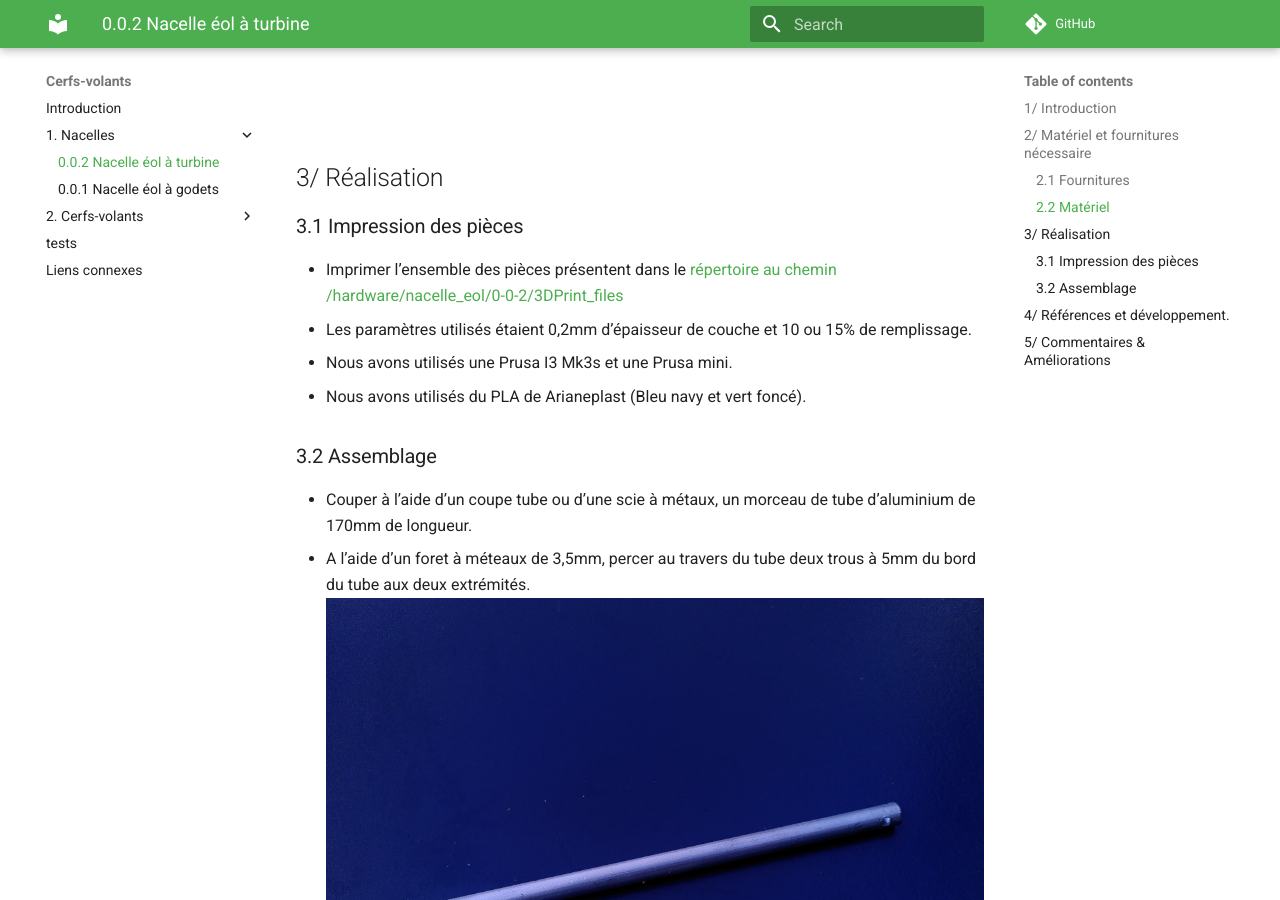
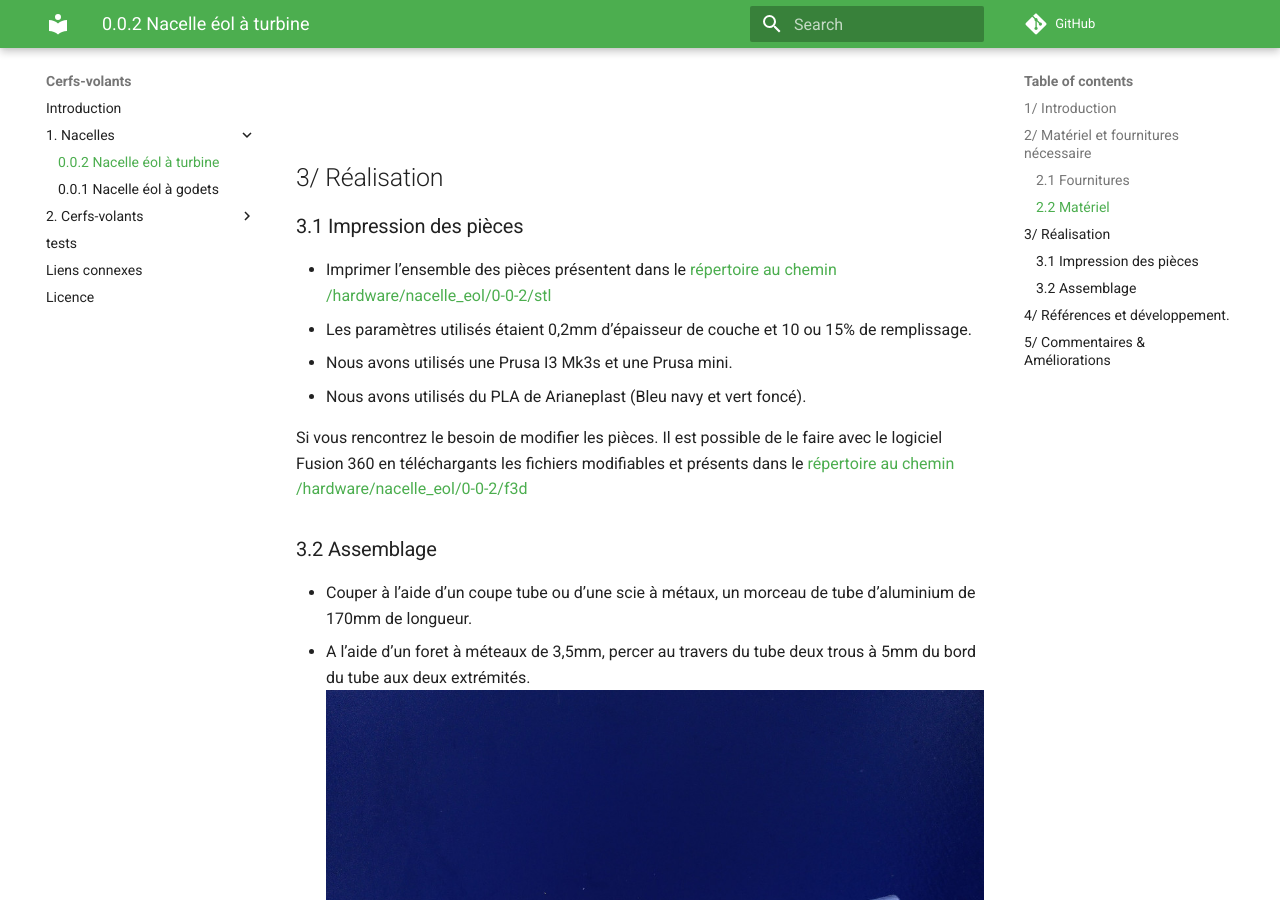
Before and after one commit to gheleguen/KiteAerialPhotography, an MkDocs documentation site: the page built from docs/nacelle_ugrinsky_fr.md, in a window 1280 px wide and 900 px high, scrolled down 1364 px. Built offline with MkDocs 1.6.1 and Material for MkDocs 9.7.7, drawn with Linux system fonts in a browser that asks for light colours; comment, search, counter and statistics services are not loaded.

Commit message:
ajout licence

```diff
--- a/docs/nacelle_ugrinsky_fr.md
+++ b/docs/nacelle_ugrinsky_fr.md
@@ -26,10 +26,12 @@ Il a été question sur cette dernière version de réduire les frottements et d
 </br></br>
 ## 3/ Réalisation
 ### 3.1 Impression des pièces
-- Imprimer l'ensemble des pièces présentent dans le [répertoire au chemin /hardware/nacelle_eol/0-0-2/3DPrint_files](https://github.com/gheleguen/KonkArLab_KAP_KiteAerialPhotography/tree/main/hardware/nacelle_eol/0-0-2/3DPrint_files)
+- Imprimer l'ensemble des pièces présentent dans le [répertoire au chemin /hardware/nacelle_eol/0-0-2/stl](https://github.com/gheleguen/KonkArLab_KAP_KiteAerialPhotography/tree/main/hardware/nacelle_eol/0-0-2/stl)
  - Les paramètres utilisés étaient 0,2mm d’épaisseur de couche et 10 ou 15% de remplissage.
  - Nous avons utilisés une Prusa I3 Mk3s et une Prusa mini.
  - Nous avons utilisés du PLA de Arianeplast (Bleu navy et vert foncé).
+
+Si vous rencontrez le besoin de modifier les pièces. Il est possible de le faire avec le logiciel Fusion 360 en téléchargants les fichiers modifiables et présents dans le [répertoire au chemin /hardware/nacelle_eol/0-0-2/f3d](https://github.com/gheleguen/KonkArLab_KAP_KiteAerialPhotography/tree/main/hardware/nacelle_eol/0-0-2/f3d)
 
 ### 3.2 Assemblage
  - Couper à l'aide d'un coupe tube ou d'une scie à métaux, un morceau de tube d'aluminium de 170mm de longueur.
--- a/mkdocs.yml
+++ b/mkdocs.yml
@@ -15,6 +15,7 @@ nav:
       - 2.4 Cerf-volant R8 DIY: made_R8_fr.md
     - tests: test_fr.md
     - Liens connexes: liens_connexes_fr.md
+    - Licence: license.md
 
 
 
```
Also changed, not shown: docs/license.md (added, +16 -0 lines), 2 other files.
